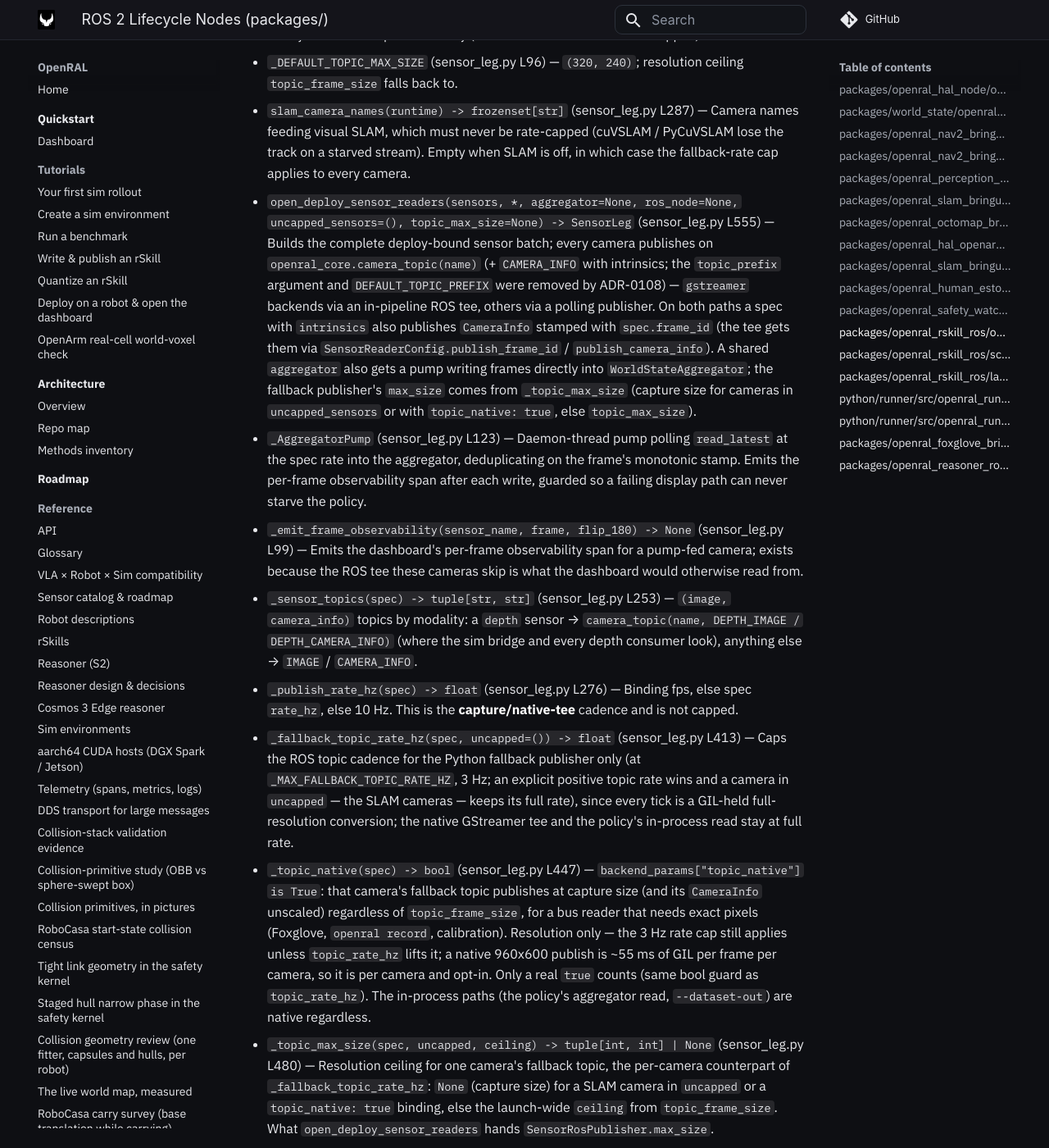
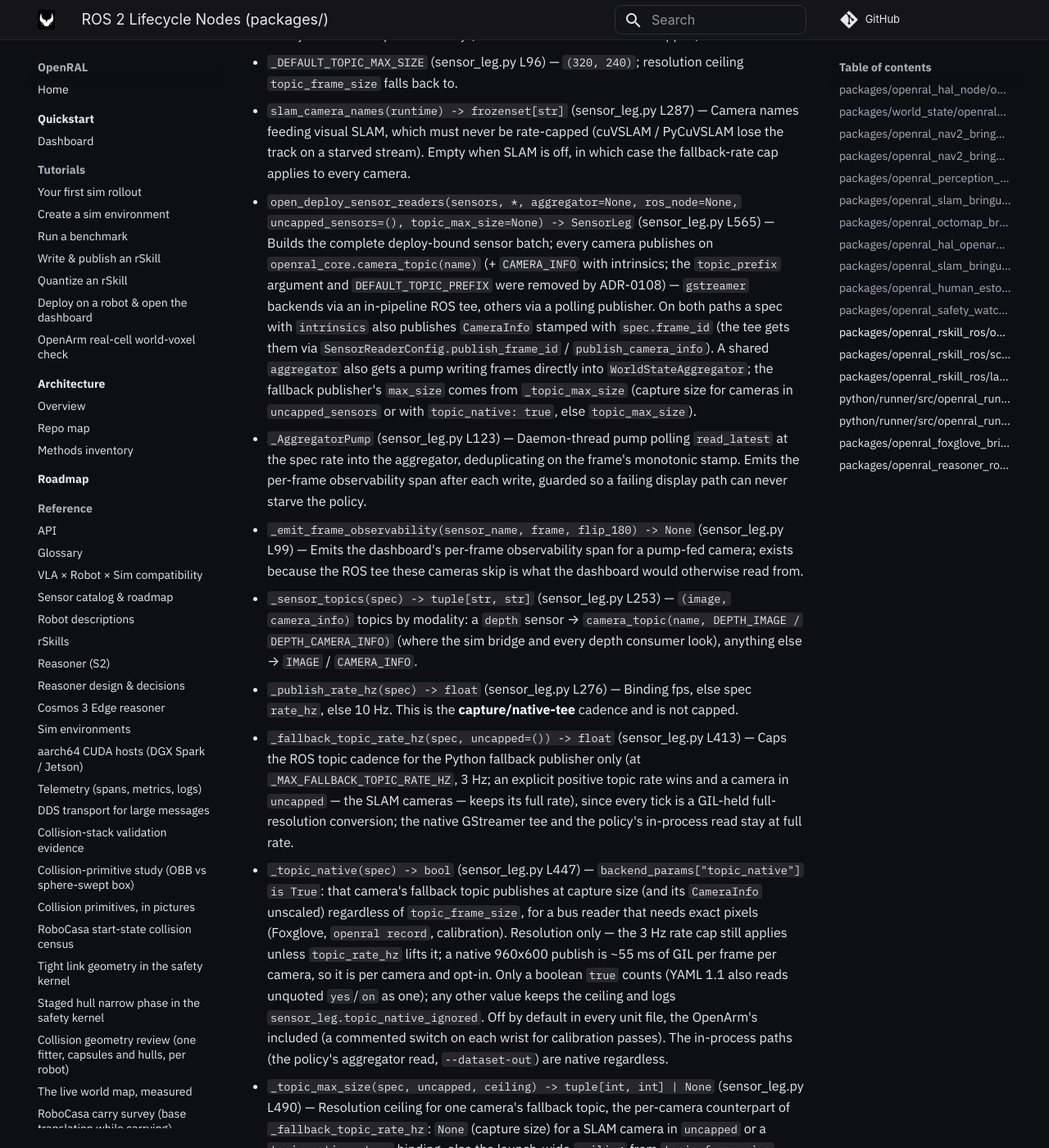
Before and after one commit to OpenRAL/openral, an MkDocs documentation site: the page built from docs/methods/11-ros2-nodes.md, in a window 1280 px wide and 1400 px high, scrolled down 17205 px. Shown: the whole window at 82% size. Built offline with MkDocs 1.6.1 and Material for MkDocs 9.7.7, drawn with Linux system fonts in a browser that asks for light colours; comment, search, counter and statistics services are not loaded.

Commit message:
fix(sensors): keep topic_native off by default and never ignore it silently
Review of #357 found three problems with the opt-in as first shipped:

- Both OpenArm units turned it on for every wrist on every deploy. Two
  960x600 publishes at 3 Hz are ~330 ms of GIL per second on the Orin, whose
  policy thread already starved on GIL contention, for a bus copy nothing
  reads on a normal run (the policy and `--dataset-out` read native frames
  in-process). It is now a commented switch on each wrist, for calibration
  passes; the README and state map say so.
- A non-boolean value (`1`, `"true"`) kept the 320x240 ceiling with no trace,
  and the docstring wrongly said YAML `yes` is ignored (YAML 1.1 reads it as
  true). It now logs `sensor_leg.topic_native_ignored`.
- `sensor_leg.camera_open` logged `topic_native` from the per-camera flag
  only, so a SLAM camera or a detector launch read as not native. It now logs
  what the publisher actually got from `_topic_max_size`.

Co-Authored-By: Claude Opus 5.5 <noreply@anthropic.com>
Signed-off-by: Adrian <adrianllopart@gmail.com>

```diff
--- a/docs/architecture/repo-state-map.html
+++ b/docs/architecture/repo-state-map.html
@@ -881,7 +881,7 @@ const LAYERS = [
         title: "SensorRosPublisher (PR2)",
         pkg: "python/sensors · ros_publisher.py",
         status: "green",
-        desc: "Background-thread SensorReader → sensor_msgs/Image publisher with an optional companion CameraInfo (build_camera_info_msg, K rescaled to the published size) and an optional max_size downscale. Driven on every real deploy by the rSkill ROS sensor leg (openral_rskill_ros.sensor_leg) for each tee-less camera (opencv_thread, ros2_image), publishing on openral_core.camera_topic(<name>); GStreamer cameras use the in-pipeline RosImagePublisher tee instead. On that path the topic is capped at 3 Hz and, unless a pixel-hungry consumer (object detector / SLAM) is launched or the camera's binding sets topic_native: true (the OpenArm units' wrists, for calibration and bus recording), 320x240, because every publish holds the GIL for the full-buffer conversion; the policy and the --dataset-out recorder read native frames in-process from the WorldStateAggregator, never this topic. Tested in tests/unit/test_sensor_ros_publisher.py (lifecycle, real DDS publish round-trip, CameraInfo companion, downscale + intrinsics rescale) and tests/unit/test_camera_info_msg.py. The separate packages/openral_sensors_ros lifecycle wrapper the dataset-bridge design specified was never needed and is not built.",
+        desc: "Background-thread SensorReader → sensor_msgs/Image publisher with an optional companion CameraInfo (build_camera_info_msg, K rescaled to the published size) and an optional max_size downscale. Driven on every real deploy by the rSkill ROS sensor leg (openral_rskill_ros.sensor_leg) for each tee-less camera (opencv_thread, ros2_image), publishing on openral_core.camera_topic(<name>); GStreamer cameras use the in-pipeline RosImagePublisher tee instead. On that path the topic is capped at 3 Hz and, unless a pixel-hungry consumer (object detector / SLAM) is launched or the camera's binding sets topic_native: true (a per-camera opt-in for calibration passes, off by default), 320x240, because every publish holds the GIL for the full-buffer conversion; the policy and the --dataset-out recorder read native frames in-process from the WorldStateAggregator, never this topic. Tested in tests/unit/test_sensor_ros_publisher.py (lifecycle, real DDS publish round-trip, CameraInfo companion, downscale + intrinsics rescale) and tests/unit/test_camera_info_msg.py. The separate packages/openral_sensors_ros lifecycle wrapper the dataset-bridge design specified was never needed and is not built.",
         inputs: ["SensorReaderConfig", "SensorFrame"],
         outputs: ["sensor_msgs/Image on /openral/cameras/<name>/image", "sensor_msgs/CameraInfo on /openral/cameras/<name>/camera_info"],
         schemas: ["SensorReaderConfig", "SensorFrame"],
--- a/docs/methods/11-ros2-nodes.md
+++ b/docs/methods/11-ros2-nodes.md
@@ -176,14 +176,14 @@ _Bringup-only package: no HAL node of its own (OpenArm runs `openral_hal_node`);
 - `_MAX_FALLBACK_TOPIC_RATE_HZ` (sensor_leg.py L85) — Cap on the ROS topic cadence for the Python fallback publisher only (the native GStreamer tee is uncapped).
 - `_DEFAULT_TOPIC_MAX_SIZE` (sensor_leg.py L96) — `(320, 240)`; resolution ceiling `topic_frame_size` falls back to.
 - `slam_camera_names(runtime) -> frozenset[str]` (sensor_leg.py L287) — Camera names feeding visual SLAM, which must never be rate-capped (cuVSLAM / PyCuVSLAM lose the track on a starved stream). Empty when SLAM is off, in which case the fallback-rate cap applies to every camera.
-- `open_deploy_sensor_readers(sensors, *, aggregator=None, ros_node=None, uncapped_sensors=(), topic_max_size=None) -> SensorLeg` (sensor_leg.py L555) — Builds the complete deploy-bound sensor batch; every camera publishes on `openral_core.camera_topic(name)` (+ `CAMERA_INFO` with intrinsics; the `topic_prefix` argument and `DEFAULT_TOPIC_PREFIX` were removed by ADR-0108) — `gstreamer` backends via an in-pipeline ROS tee, others via a polling publisher. On both paths a spec with `intrinsics` also publishes `CameraInfo` stamped with `spec.frame_id` (the tee gets them via `SensorReaderConfig.publish_frame_id` / `publish_camera_info`). A shared `aggregator` also gets a pump writing frames directly into `WorldStateAggregator`; the fallback publisher's `max_size` comes from `_topic_max_size` (capture size for cameras in `uncapped_sensors` or with `topic_native: true`, else `topic_max_size`).
+- `open_deploy_sensor_readers(sensors, *, aggregator=None, ros_node=None, uncapped_sensors=(), topic_max_size=None) -> SensorLeg` (sensor_leg.py L565) — Builds the complete deploy-bound sensor batch; every camera publishes on `openral_core.camera_topic(name)` (+ `CAMERA_INFO` with intrinsics; the `topic_prefix` argument and `DEFAULT_TOPIC_PREFIX` were removed by ADR-0108) — `gstreamer` backends via an in-pipeline ROS tee, others via a polling publisher. On both paths a spec with `intrinsics` also publishes `CameraInfo` stamped with `spec.frame_id` (the tee gets them via `SensorReaderConfig.publish_frame_id` / `publish_camera_info`). A shared `aggregator` also gets a pump writing frames directly into `WorldStateAggregator`; the fallback publisher's `max_size` comes from `_topic_max_size` (capture size for cameras in `uncapped_sensors` or with `topic_native: true`, else `topic_max_size`).
 - `_AggregatorPump` (sensor_leg.py L123) — Daemon-thread pump polling `read_latest` at the spec rate into the aggregator, deduplicating on the frame's monotonic stamp. Emits the per-frame observability span after each write, guarded so a failing display path can never starve the policy.
 - `_emit_frame_observability(sensor_name, frame, flip_180) -> None` (sensor_leg.py L99) — Emits the dashboard's per-frame observability span for a pump-fed camera; exists because the ROS tee these cameras skip is what the dashboard would otherwise read from.
 - `_sensor_topics(spec) -> tuple[str, str]` (sensor_leg.py L253) — `(image, camera_info)` topics by modality: a `depth` sensor → `camera_topic(name, DEPTH_IMAGE / DEPTH_CAMERA_INFO)` (where the sim bridge and every depth consumer look), anything else → `IMAGE` / `CAMERA_INFO`.
 - `_publish_rate_hz(spec) -> float` (sensor_leg.py L276) — Binding fps, else spec `rate_hz`, else 10 Hz. This is the **capture/native-tee** cadence and is not capped.
 - `_fallback_topic_rate_hz(spec, uncapped=()) -> float` (sensor_leg.py L413) — Caps the ROS topic cadence for the Python fallback publisher only (at `_MAX_FALLBACK_TOPIC_RATE_HZ`, 3 Hz; an explicit positive topic rate wins and a camera in `uncapped` — the SLAM cameras — keeps its full rate), since every tick is a GIL-held full-resolution conversion; the native GStreamer tee and the policy's in-process read stay at full rate.
-- `_topic_native(spec) -> bool` (sensor_leg.py L447) — `backend_params["topic_native"] is True`: that camera's fallback topic publishes at capture size (and its `CameraInfo` unscaled) regardless of `topic_frame_size`, for a bus reader that needs exact pixels (Foxglove, `openral record`, calibration). Resolution only — the 3 Hz rate cap still applies unless `topic_rate_hz` lifts it; a native 960x600 publish is ~55 ms of GIL per frame per camera, so it is per camera and opt-in. Only a real `true` counts (same bool guard as `topic_rate_hz`). The in-process paths (the policy's aggregator read, `--dataset-out`) are native regardless.
-- `_topic_max_size(spec, uncapped, ceiling) -> tuple[int, int] | None` (sensor_leg.py L480) — Resolution ceiling for one camera's fallback topic, the per-camera counterpart of `_fallback_topic_rate_hz`: `None` (capture size) for a SLAM camera in `uncapped` or a `topic_native: true` binding, else the launch-wide `ceiling` from `topic_frame_size`. What `open_deploy_sensor_readers` hands `SensorRosPublisher.max_size`.
+- `_topic_native(spec) -> bool` (sensor_leg.py L447) — `backend_params["topic_native"] is True`: that camera's fallback topic publishes at capture size (and its `CameraInfo` unscaled) regardless of `topic_frame_size`, for a bus reader that needs exact pixels (Foxglove, `openral record`, calibration). Resolution only — the 3 Hz rate cap still applies unless `topic_rate_hz` lifts it; a native 960x600 publish is ~55 ms of GIL per frame per camera, so it is per camera and opt-in. Only a boolean `true` counts (YAML 1.1 also reads unquoted `yes`/`on` as one); any other value keeps the ceiling and logs `sensor_leg.topic_native_ignored`. Off by default in every unit file, the OpenArm's included (a commented switch on each wrist for calibration passes). The in-process paths (the policy's aggregator read, `--dataset-out`) are native regardless.
+- `_topic_max_size(spec, uncapped, ceiling) -> tuple[int, int] | None` (sensor_leg.py L490) — Resolution ceiling for one camera's fallback topic, the per-camera counterpart of `_fallback_topic_rate_hz`: `None` (capture size) for a SLAM camera in `uncapped` or a `topic_native: true` binding, else the launch-wide `ceiling` from `topic_frame_size`. What `open_deploy_sensor_readers` hands `SensorRosPublisher.max_size`.
 - `topic_frame_size(runtime) -> tuple[int, int] | None` (sensor_leg.py L381) — Resolution ceiling for the fallback topic; `None` (native pixels) when the object detector or SLAM is on, since both need full resolution. The policy is unaffected either way, reading the aggregator in-process at capture resolution; a single camera opts out of the ceiling with `topic_native: true` (`_topic_native`).
 - `apply_launch_overrides(runtime, *, enable_object_detector=None, enable_slam=None, slam_stereo_cameras=None, slam_mono_camera=None) -> object | None` (sensor_leg.py L323) — Folds the launch's resolved auto-detected flags over the scene's raw runtime block before camera rate-capping decisions are made, since only the CLI resolves the scene's tri-state `auto` settings.
 
```
Also changed, not shown: robots/openarm/README.md (+5 -4 lines), 4 other files.
